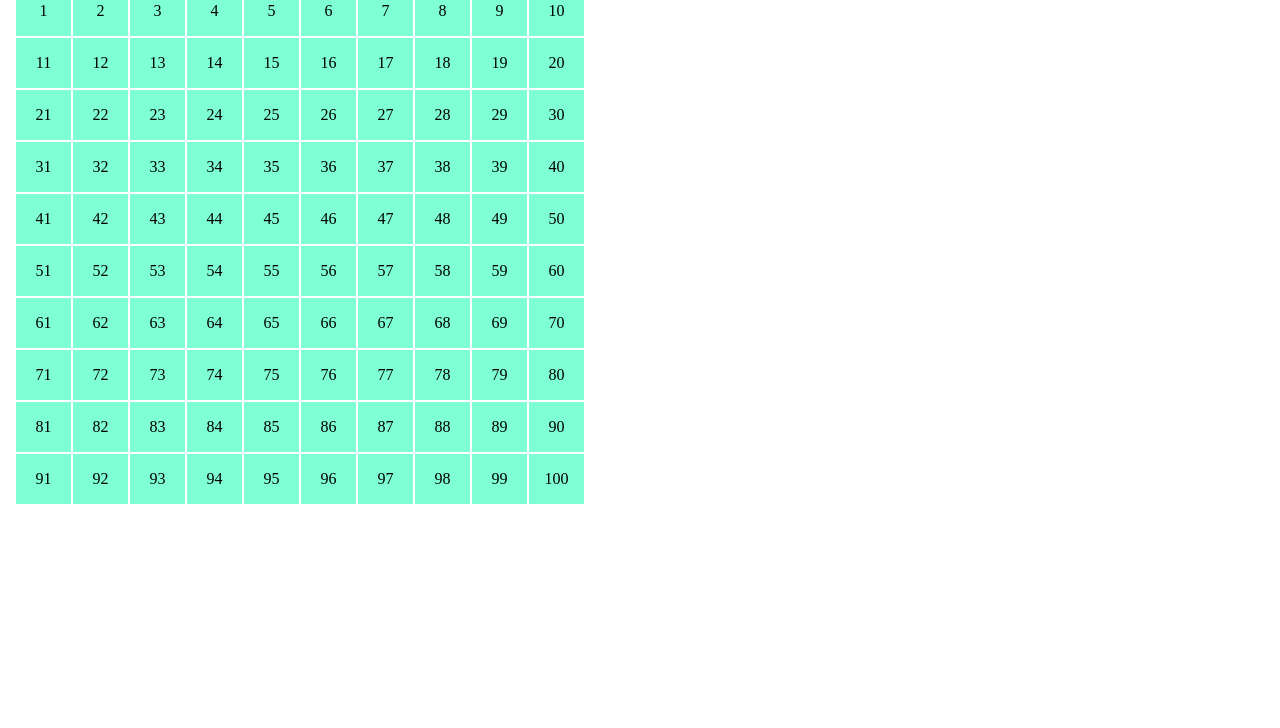
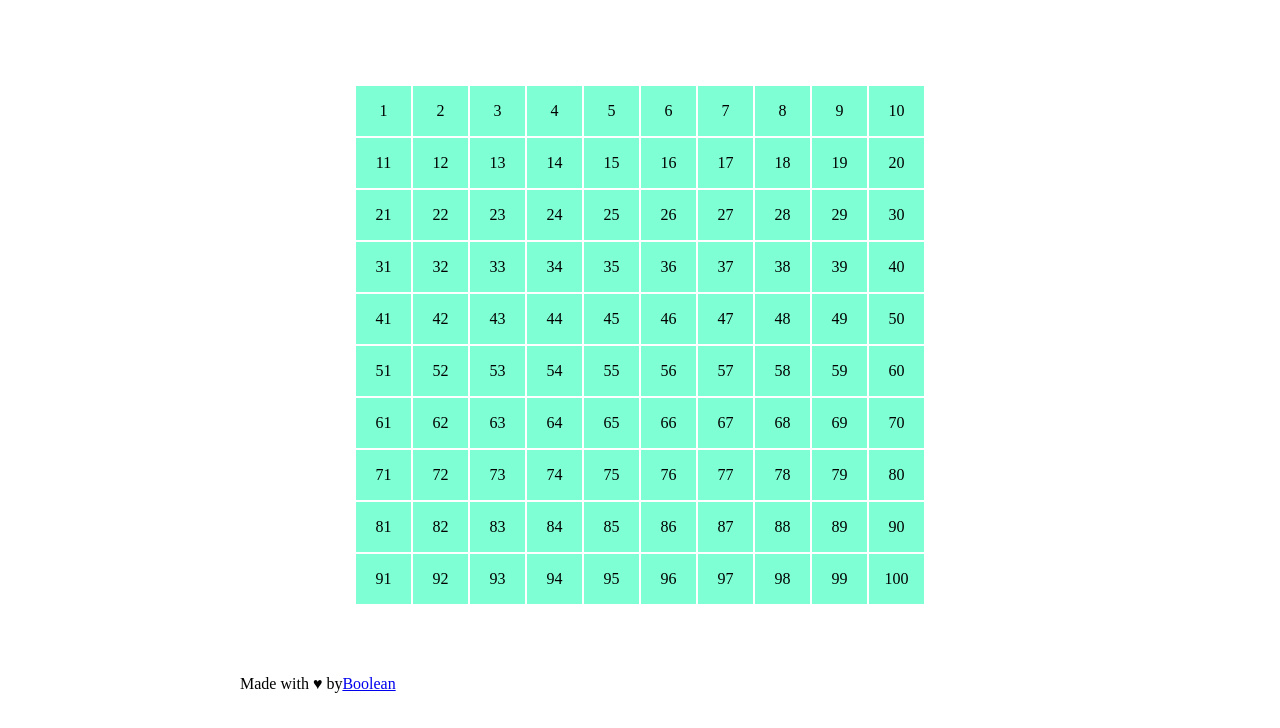
Before and after one commit to MassimoBattinelli/js-campominato-grid, a plain HTML site: page index.html in a window 1280 px wide. Shown: the part 72-800 px from the top of the page. Drawn offline with Linux system fonts and the light colour scheme.

Commit message:
centrata griglia e inizio footer

```diff
--- a/index.html
+++ b/index.html
@@ -34,6 +34,9 @@
         <div class="cont-square"></div>
     </div>
 
+    <footer>
+        Made with &hearts; by <a href="#">Boolean</a>
+    </footer>
 
     <script src="main.js"></script>
 </body>
--- a/style.css
+++ b/style.css
@@ -16,6 +16,14 @@ button{
 
 select{
     width: 150px;
+}
+
+.container{
+    display: flex;
+    flex-wrap: wrap;
+    justify-content: center;
+    margin-top: 100px;
+    margin-bottom: 70px;
 }
 
 .cont-square {
@@ -37,3 +45,8 @@ select{
 .colorcells {
     background-color: #7FFFD4;
 }
+
+footer {
+    display: flex;
+    margin-left: 15rem;
+}
```
